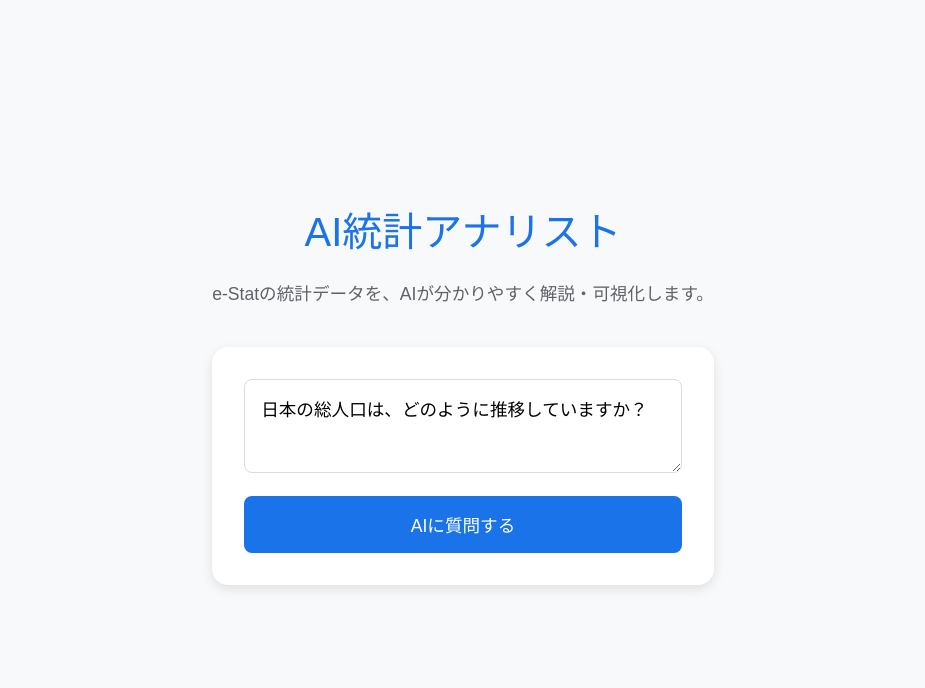
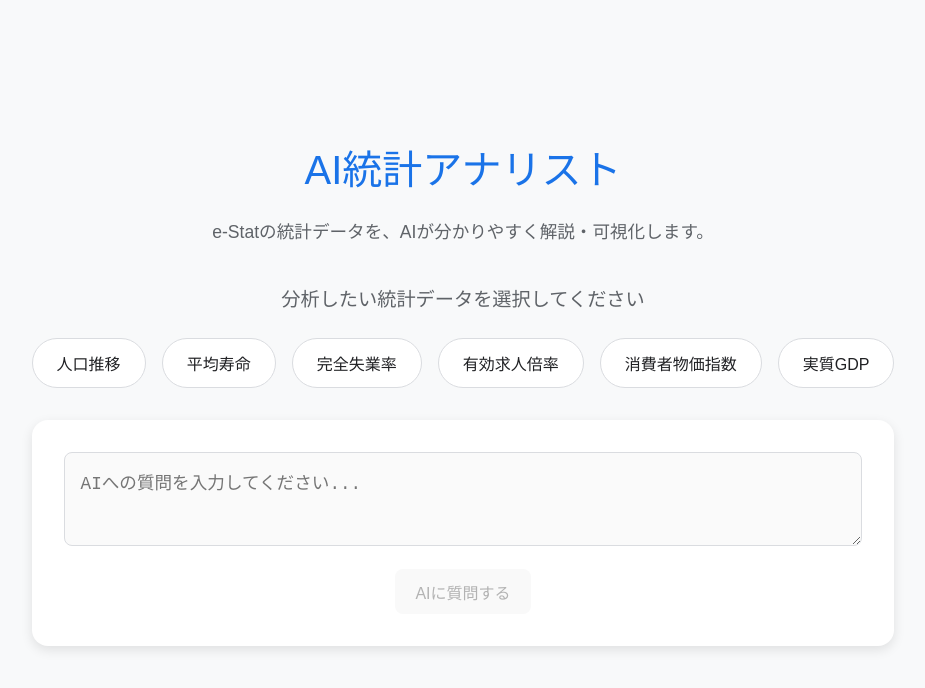
Before and after one commit to tako-chan0511/ai-stat-analist, a Vue app: page / in a window 1280 px wide. Shown: the top 688 px of the page, without its empty margins (177-1102 px from the left). Built offline with nearby package versions, Linux system fonts and the light colour scheme.

Commit message:
WIP:人口推移以外は動作していない

```diff
--- a/src/App.vue
+++ b/src/App.vue
@@ -7,14 +7,29 @@
       </header>
 
       <main>
+        <div class="category-selection">
+          <h2>分析したい統計データを選択してください</h2>
+          <div class="category-buttons">
+            <button
+              v-for="category in categories"
+              :key="category.id"
+              @click="selectCategory(category)"
+              :class="{ active: selectedCategory?.id === category.id }"
+            >
+              {{ category.name }}
+            </button>
+          </div>
+        </div>
+
         <div class="search-area">
           <textarea
             v-model="question"
-            placeholder="例: 日本の人口は今後どうなりますか？"
+            placeholder="AIへの質問を入力してください..."
             rows="3"
             class="question-textarea"
+            :disabled="!selectedCategory"
           ></textarea>
-          <button @click="getAnalysis" :disabled="loading" class="analyze-button">
+          <button @click="getAnalysis" :disabled="loading || !selectedCategory">
             <span v-if="!loading">AIに質問する</span>
             <span v-else class="loading-state">
               <div class="loading-spinner-small"></div>
@@ -51,13 +66,26 @@
 <script setup lang="ts">
 import { ref } from 'vue';
 import DataChart from './components/DataChart.vue';
+import { estatCategories, type EStatCategory } from './services/estatData';
 
-const question = ref('日本の総人口は、どのように推移していますか？');
+const categories = ref<EStatCategory[]>(estatCategories);
+const selectedCategory = ref<EStatCategory | null>(null);
+const question = ref('');
 const loading = ref(false);
 const error = ref('');
 const analysisResult = ref<any>(null);
 
+const selectCategory = (category: EStatCategory) => {
+  selectedCategory.value = category;
+  question.value = category.defaultQuestion;
+  getAnalysis();
+};
+
 const getAnalysis = async () => {
+  if (!selectedCategory.value) {
+    error.value = '分析する統計カテゴリを選択してください。';
+    return;
+  }
   if (!question.value.trim()) {
     error.value = '質問を入力してください。';
     return;
@@ -71,7 +99,15 @@ const getAnalysis = async () => {
     const response = await fetch('/api/analyze-stats', {
       method: 'POST',
       headers: { 'Content-Type': 'application/json' },
-      body: JSON.stringify({ question: question.value }),
+      body: JSON.stringify({
+        question: question.value,
+        statsDataId: selectedCategory.value.id,
+        filters: selectedCategory.value.filters,
+        categoryInfo: {
+          name: selectedCategory.value.name,
+          unit: selectedCategory.value.unit,
+        }
+      }),
     });
 
     const data = await response.json();
@@ -99,37 +135,51 @@ const getAnalysis = async () => {
   --border-color: #dadce0;
   --button-hover-color: #185abc;
 }
-
 body {
   font-family: 'Google Sans', 'Noto Sans JP', sans-serif;
   margin: 0;
   background-color: var(--background-color);
   color: var(--text-color);
 }
+#app { padding: 2rem; }
+.analyst-container { max-width: 900px; margin: 0 auto; }
+.app-header { text-align: center; margin-bottom: 2.5rem; }
+.app-header h1 { font-size: 2.5rem; font-weight: 500; color: var(--primary-color); }
+.app-header p { font-size: 1.1rem; color: var(--sub-text-color); }
 
-#app {
-  padding: 2rem;
+.category-selection {
+  margin-bottom: 2rem;
 }
-
-.analyst-container {
-  max-width: 900px;
-  margin: 0 auto;
+.category-selection h2 {
+  font-size: 1.2rem;
+  text-align: center;
+  margin-bottom: 1.5rem;
+  color: var(--sub-text-color);
 }
-
-.app-header {
-  text-align: center;
-  margin-bottom: 2.5rem;
+.category-buttons {
+  display: flex;
+  justify-content: center;
+  flex-wrap: wrap;
+  gap: 1rem;
 }
-
-.app-header h1 {
-  font-size: 2.5rem;
+.category-buttons button {
+  padding: 0.75rem 1.5rem;
+  border: 1px solid var(--border-color);
+  border-radius: 2rem;
+  background-color: var(--card-background-color);
+  color: var(--text-color);
+  font-size: 1rem;
+  cursor: pointer;
+  transition: all 0.2s ease-in-out;
+}
+.category-buttons button:hover {
+  background-color: #f1f1f1;
+}
+.category-buttons button.active {
+  background-color: var(--primary-color);
+  color: white;
+  border-color: var(--primary-color);
   font-weight: 500;
-  color: var(--primary-color);
-}
-
-.app-header p {
-  font-size: 1.1rem;
-  color: var(--sub-text-color);
 }
 
 .search-area {
@@ -139,7 +189,6 @@ body {
   box-shadow: 0 4px 12px rgba(0,0,0,0.1);
   margin-bottom: 2rem;
 }
-
 .question-textarea {
   width: 100%;
   padding: 1rem;
@@ -150,13 +199,11 @@ body {
   resize: vertical;
   margin-bottom: 1rem;
 }
-
 .question-textarea:focus {
   outline: none;
   border-color: var(--primary-color);
   box-shadow: 0 0 0 2px rgba(26, 115, 232, 0.2);
 }
-
 .analyze-button {
   width: 100%;
   padding: 1rem;
@@ -173,78 +220,15 @@ body {
   align-items: center;
   gap: 0.5rem;
 }
-
-.analyze-button:hover:not(:disabled) {
-  background-color: var(--button-hover-color);
-}
-
-.analyze-button:disabled {
-  background-color: #a0c3ff;
-  cursor: not-allowed;
-}
-
-.loading-state {
-  display: flex;
-  align-items: center;
-  gap: 0.75rem;
-}
-
-.loading-spinner-small {
-  width: 20px;
-  height: 20px;
-  border: 3px solid rgba(255, 255, 255, 0.3);
-  border-radius: 50%;
-  border-top-color: #ffffff;
-  animation: spin 1s ease infinite;
-}
-
-.loading-spinner-large {
-  width: 48px;
-  height: 48px;
-  border: 5px solid rgba(0, 0, 0, 0.1);
-  border-radius: 50%;
-  border-top-color: var(--primary-color);
-  animation: spin 1s ease infinite;
-  margin: 3rem auto;
-}
-
-@keyframes spin {
-  to { transform: rotate(360deg); }
-}
-
-.error-message {
-  margin-top: 1.5rem;
-  padding: 1rem;
-  background-color: #fdeaed;
-  color: #a50e0e;
-  border: 1px solid #f4c7c7;
-  border-radius: 8px;
-}
-
-.results-area {
-  display: grid;
-  grid-template-columns: 1fr;
-  gap: 2rem;
-}
-
-.explanation-card, .chart-card {
-  background: var(--card-background-color);
-  padding: 2rem;
-  border-radius: 16px;
-  box-shadow: 0 4px 12px rgba(0,0,0,0.1);
-}
-
-.explanation-card h2, .chart-card h2 {
-  margin-top: 0;
-  font-size: 1.5rem;
-  font-weight: 500;
-  border-bottom: 2px solid var(--primary-color);
-  padding-bottom: 0.5rem;
-  margin-bottom: 1.5rem;
-}
-
-.explanation-card p {
-  line-height: 1.8;
-  font-size: 1.1rem;
-}
+.analyze-button:hover:not(:disabled) { background-color: var(--button-hover-color); }
+.analyze-button:disabled { background-color: #a0c3ff; cursor: not-allowed; }
+.loading-state { display: flex; align-items: center; gap: 0.75rem; }
+.loading-spinner-small { width: 20px; height: 20px; border: 3px solid rgba(255, 255, 255, 0.3); border-radius: 50%; border-top-color: #ffffff; animation: spin 1s ease infinite; }
+.loading-spinner-large { width: 48px; height: 48px; border: 5px solid rgba(0, 0, 0, 0.1); border-radius: 50%; border-top-color: var(--primary-color); animation: spin 1s ease infinite; margin: 3rem auto; }
+@keyframes spin { to { transform: rotate(360deg); } }
+.error-message { margin-top: 1.5rem; padding: 1rem; background-color: #fdeaed; color: #a50e0e; border: 1px solid #f4c7c7; border-radius: 8px; }
+.results-area { display: grid; grid-template-columns: 1fr; gap: 2rem; }
+.explanation-card, .chart-card { background: var(--card-background-color); padding: 2rem; border-radius: 16px; box-shadow: 0 4px 12px rgba(0,0,0,0.1); }
+.explanation-card h2, .chart-card h2 { margin-top: 0; font-size: 1.5rem; font-weight: 500; border-bottom: 2px solid var(--primary-color); padding-bottom: 0.5rem; margin-bottom: 1.5rem; }
+.explanation-card p { line-height: 1.8; font-size: 1.1rem; }
 </style>
--- /dev/null
+++ b/src/services/estatData.ts
@@ -0,0 +1,67 @@
+/**
+ * アプリケーションで利用する統計カテゴリの型定義
+ */
+export interface EStatCategory {
+  id: string; // e-Statの統計表ID (statsDataId)
+  name: string; // UIに表示するカテゴリ名
+  description: string; // カテゴリの簡単な説明
+  defaultQuestion: string; // AIへの質問の例文
+  // ★★★ 変更: 汎用的なフィルター条件オブジェクト ★★★
+  filters: { [key: string]: string };
+  unit: string; // データの単位
+}
+
+/**
+ * 分析対象とする統計カテゴリの厳選リスト
+ * ★★★ 変更: 各カテゴリに専用のフィルター条件を追加 ★★★
+ */
+export const estatCategories: EStatCategory[] = [
+  {
+    id: '0000010101',
+    name: '人口推移',
+    description: '日本の総人口が過去からどう変化したか',
+    defaultQuestion: '日本の総人口は、どのように推移していますか？その背景にある社会的な要因も踏まえて解説してください。',
+    filters: { '@cat01': 'A1101' }, // 男女別総人口の「総数」
+    unit: '人',
+  },
+  {
+    id: '0000010104',
+    name: '平均寿命',
+    description: '男女別の平均寿命の推移',
+    defaultQuestion: '日本の男女別の平均寿命は、どのように推移していますか？長寿化の要因は何ですか？',
+    filters: { '@cat02': 'A210101' }, // 男女計
+    unit: '歳',
+  },
+  {
+    id: '0000020203',
+    name: '完全失業率',
+    description: '景気の動向を示す、完全失業率の推移',
+    defaultQuestion: '日本の完全失業率（季節調整値）は、どのように推移していますか？近年の傾向について教えてください。',
+    filters: { '@cat01': 'B1111' }, // 男女計（季節調整値）
+    unit: '％',
+  },
+  {
+    id: '0000020301',
+    name: '有効求人倍率',
+    description: '仕事の探しやすさを示す、有効求人倍率',
+    defaultQuestion: '日本の有効求人倍率（季節調整値）は、どのように推移していますか？この数値から何が読み取れますか？',
+    filters: { '@cat01': 'C2101' }, // パートタイムを含む（季節調整値）
+    unit: '倍',
+  },
+  {
+    id: '0000020201',
+    name: '消費者物価指数',
+    description: 'モノの値段の変動を示す、物価の指標',
+    defaultQuestion: '日本の消費者物価指数（総合指数）は、どのように推移していますか？最近の物価の動向を解説してください。',
+    filters: { '@cat01': '000' }, // 総合
+    unit: ' ',
+  },
+  {
+    id: '0003445203',
+    name: '実質GDP',
+    description: '国の経済規模がどう成長しているか',
+    defaultQuestion: '日本の実質GDP（国内総生産）は、どのように推移していますか？経済成長の動向について解説してください。',
+    filters: { '@cat01': '1' }, // 実質・支出側
+    unit: '億円',
+  },
+];
```
Also changed, not shown: api/analyze-stats.ts (+26 -16 lines).
